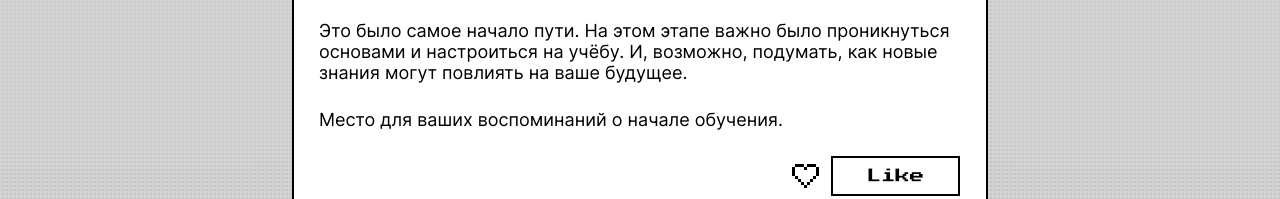
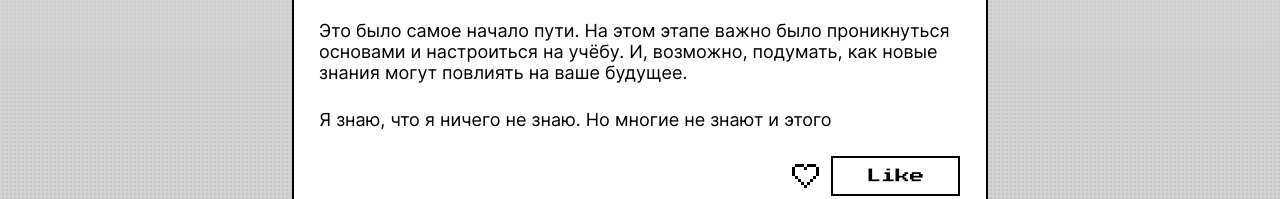
Before and after one commit to IlyaDercach/zakrivayuschiy-teg-f, a website: page src/index.html in a window 1280 px wide. Shown: the part 1245-1444 px from the top of the page. Drawn offline with Linux system fonts and the light colour scheme; files whose address does not match are found by name.

Commit message:
fix: small fix

```diff
--- a/src/index.html
+++ b/src/index.html
@@ -89,8 +89,7 @@
 								подумать, как новые знания могут повлиять на ваше будущее.
 							</p>
 							<p class="card__text">
-								<!-- Я знаю, что я ничего не знаю. Но многие не знают и этого -->
-								Место для ваших воспоминаний о начале обучения.
+								Я знаю, что я ничего не знаю. Но многие не знают и этого
 							</p>
 							<div class="card__button-block">
 								<button type="button" class="card__icon-button">
```
